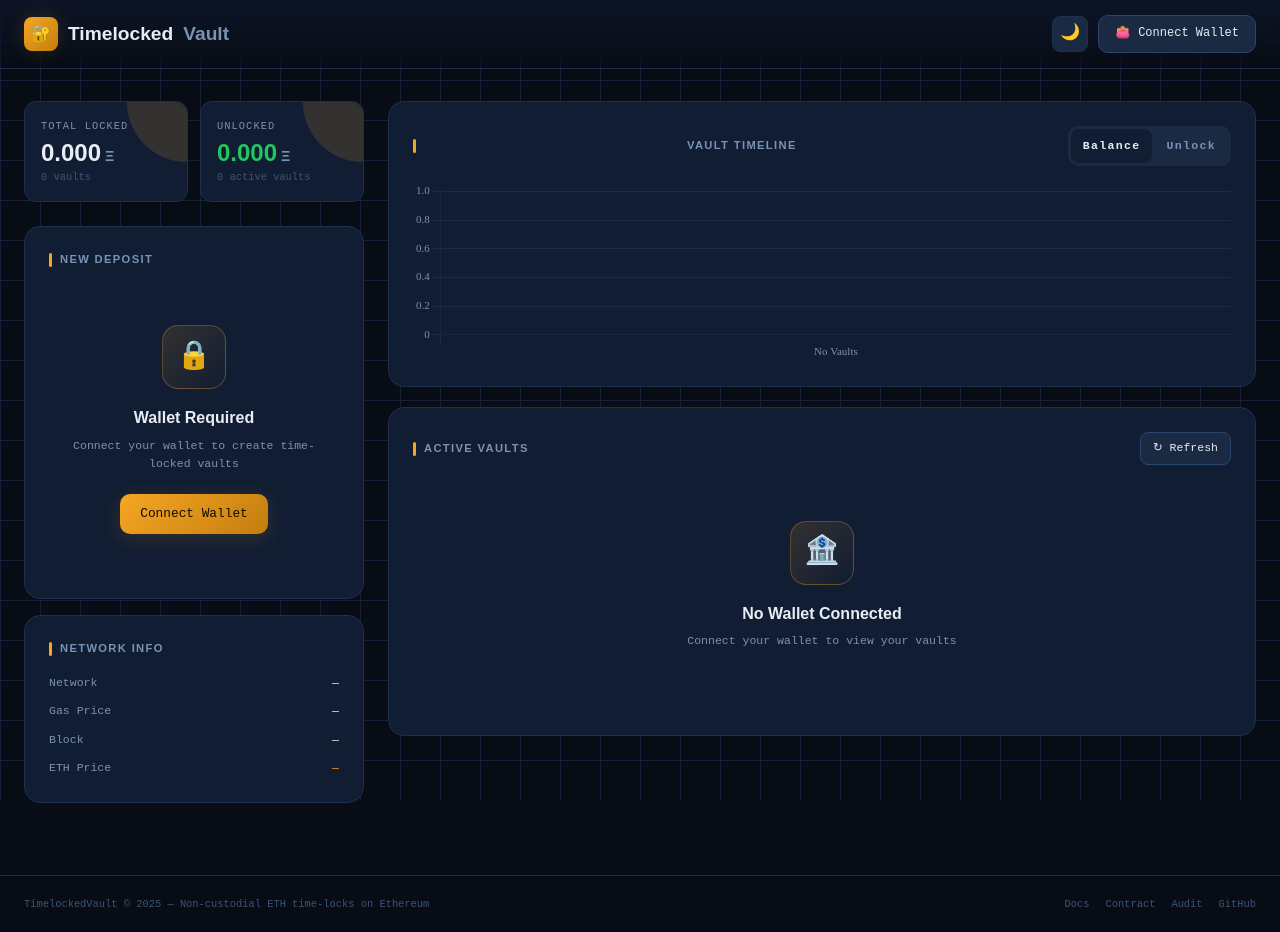
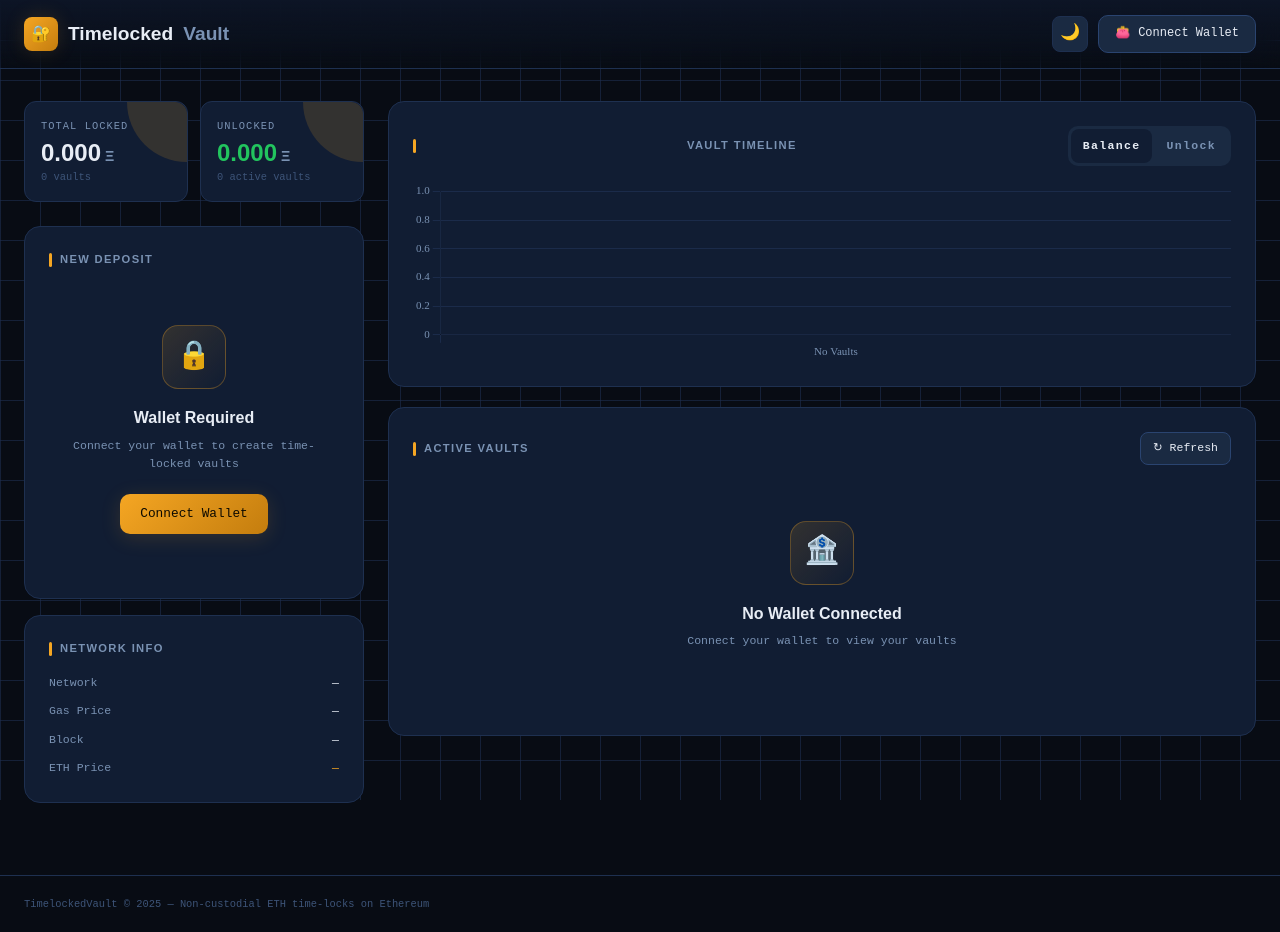
Before and after one commit to Chibey-max/TimelockV1, a Next.js app: page / in a window 1280 px wide. Built offline with nearby package versions, Linux system fonts and the light colour scheme.

Commit message:
feat:remove footer links

```diff
--- a/src/components/layout/Footer.jsx
+++ b/src/components/layout/Footer.jsx
@@ -1,13 +1,12 @@
+
 export default function Footer() {
   return (
     <footer className="site-footer">
       <div className="footer-inner">
         <span>TimelockedVault © 2025 — Non-custodial ETH time-locks on Ethereum</span>
         <div className="footer-links">
-          <a href="#">Docs</a>
-          <a href="#">Contract</a>
-          <a href="#">Audit</a>
-          <a href="#">GitHub</a>
+          {/* <a href="#">Docs</a>
+          <a target="_blank" href="">GitHub</a> */}
         </div>
       </div>
     </footer>
```
Also changed, not shown: 1 other file (tests, documents, lock files or other folders).
